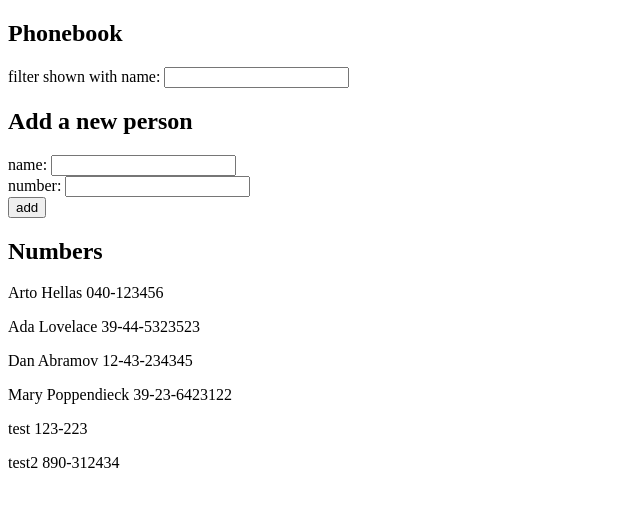
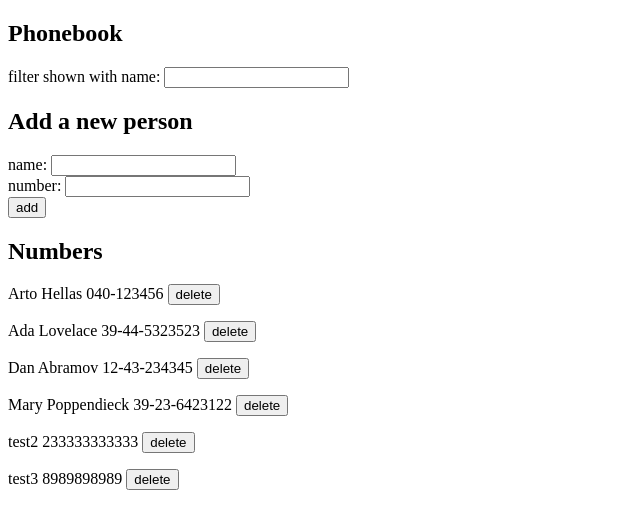
Before and after one commit to Phoebe-oasis/fullstackopen_exercises, a React (Vite) app in the folder part2/phonebook/: page / in a window 1280 px wide. Shown: the top 528 px of the page, without its empty margins (0-640 px from the left). Built offline with nearby package versions, Linux system fonts and the light colour scheme; data requests are answered from the project's data file.

Commit message:
finish exercise 2.14

```diff
--- a/part2/phonebook/db.json
+++ b/part2/phonebook/db.json
@@ -21,14 +21,14 @@
       "id": "4"
     },
     {
-      "id": 5,
-      "name": "test",
-      "number": "123-223"
+      "id": "4571",
+      "name": "test2",
+      "number": "233333333333"
     },
     {
-      "id": 6,
-      "name": "test2",
-      "number": "890-312434"
+      "id": "000e",
+      "name": "test3",
+      "number": "8989898989"
     }
   ]
 }
--- a/part2/phonebook/src/App.jsx
+++ b/part2/phonebook/src/App.jsx
@@ -1,16 +1,16 @@
 import { useState, useEffect } from 'react'
 import personService from './services/person'
 
-const Person = ({person}) => {
-  return <p>{person.name} {person.number}</p>
+const Person = ({person, deletePerson}) => {
+  return <p>{person.name} {person.number} <button onClick={deletePerson}>delete</button></p>
 }
 
-const Persons = ({persons, filterName, filteredPerson}) => {
+const Persons = ({persons, filterName, filteredPerson, deletePerson}) => {
   if(filterName){
     return(
       <div>
         {filteredPerson.map(person =>
-          <Person person={person} key={person.id}/>
+          <Person person={person} key={person.id} deletePerson={()=>deletePerson(person.id)}/>
         )}
       </div>
       )
@@ -18,7 +18,7 @@ const Persons = ({persons, filterName, filteredPerson}) => {
     return(
       <div>
         {persons.map(person =>
-          <Person person={person} key={person.id}/>
+          <Person person={person} key={person.id} deletePerson={() => deletePerson(person.id)}/>
         )}
       </div>
       )
@@ -73,6 +73,19 @@ const App = () => {
       })
   },[])
 
+  const deletePerson = (id) => {
+    const [person] = persons.filter(person => person.id === id)
+    const answer = window.confirm(`Delete ${person.name} ?`)
+    if(answer){
+      personService
+        .deleteOne(id)
+        .then(responseData => {
+          setPersons(persons.filter(person => person.id !== responseData.id))
+          setFilteredPerson(filteredPerson.filter(person => person.id !== responseData.id))
+        })
+    }
+  }
+
   const handleFilterNameChange = (e) => {
 
     setFilterName(e.target.value)
@@ -106,7 +119,7 @@ const App = () => {
     })
 
     if(flag === 0){
-      const newPerson = {name: newName, number: newNumber, id: persons.length + 1}
+      const newPerson = {name: newName, number: newNumber}
       personService
         .update(newPerson)
         .then(personData => {
@@ -124,7 +137,7 @@ const App = () => {
       <h2>Add a new person</h2>
       <PersonForm newName={newName} newNumber={newNumber} addPerson={(e) => addPerson(e)} handleNameChange={(e) => handleNameChange(e)} handleNumberChange={(e) => handleNumberChange(e)}/>
       <h2>Numbers</h2>
-      <Persons persons={persons} filterName={filterName} filteredPerson={filteredPerson}/>
+      <Persons persons={persons} filterName={filterName} filteredPerson={filteredPerson} deletePerson={(id) => deletePerson(id)}/>
     </div>
   )
 }
--- a/part2/phonebook/src/services/person.js
+++ b/part2/phonebook/src/services/person.js
@@ -12,4 +12,9 @@ const update = newObject =>
     .post(baseURL, newObject)
     .then(response => response.data)
 
-export default {getAll, update}
+const deleteOne = id =>
+  axios
+    .delete(`${baseURL}/${id}`)
+    .then(response => response.data)
+
+export default {getAll, update, deleteOne}
```
